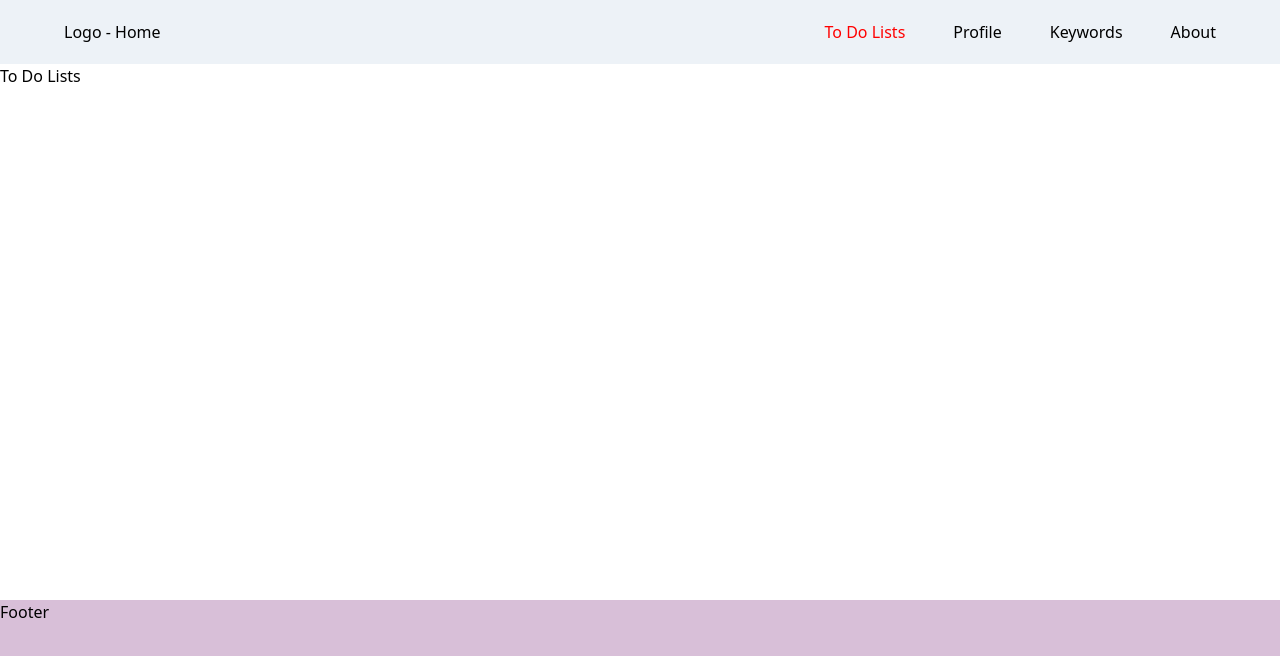
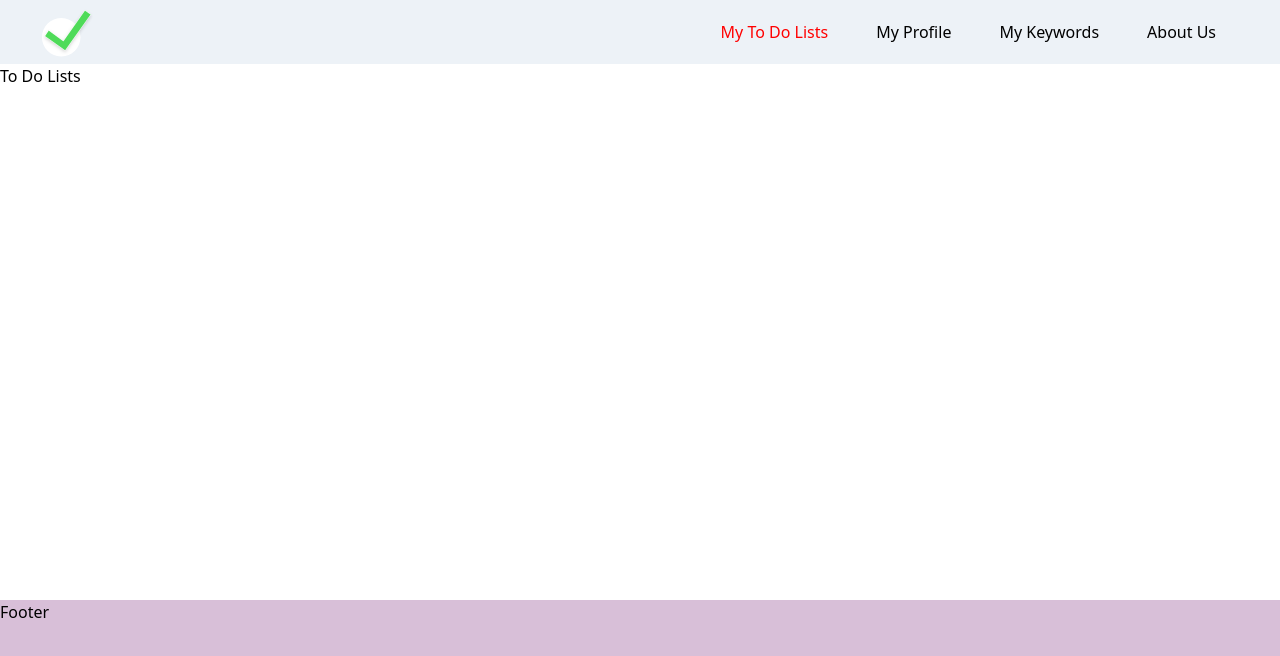
Before and after one commit to robert-laws/practice-aug-2020-tailwind-css, a React (Create React App) app: page /todos in a window 1280 px wide. Shown: the top 656 px of the page. Built offline with nearby package versions, Linux system fonts and the light colour scheme.

Commit message:
change header to components

```diff
--- /dev/null
+++ b/src/components/Image.js
@@ -0,0 +1,7 @@
+import React from 'react';
+
+const Image = ({ srcFile, imgStyles = {}, altText }) => {
+  return <img src={srcFile} style={imgStyles} alt={altText} />;
+};
+
+export default Image;
--- /dev/null
+++ b/src/components/NavigationLink.js
@@ -0,0 +1,12 @@
+import React from 'react';
+import { NavLink } from 'react-router-dom';
+
+const NavigationLink = ({ styles, location, exact = false, children }) => {
+  return (
+    <NavLink className={styles} to={location} exact={exact}>
+      {children}
+    </NavLink>
+  );
+};
+
+export default NavigationLink;
--- a/src/sections/Header.js
+++ b/src/sections/Header.js
@@ -1,28 +1,20 @@
 import React from 'react';
-import { NavLink } from 'react-router-dom';
+import Logo from './Logo';
+import Navigation from './Navigation';
+import Image from '../components/Image';
+import logoImg from '../images/logo.png';
 
 const Header = () => {
   return (
     <header className='flex flex-row items-center px-10 bg-gray-200 h-16'>
-      <div className='logo flex-initial'>
-        <NavLink className='mx-6 hover:text-red-400' exact to='/'>
-          Logo - Home
-        </NavLink>
-      </div>
-      <nav className='flex-auto flex justify-end'>
-        <NavLink className='mx-6 hover:text-red-400' to='todos'>
-          To Do Lists
-        </NavLink>
-        <NavLink className='mx-6 hover:text-red-400' to='profile'>
-          Profile
-        </NavLink>
-        <NavLink className='mx-6 hover:text-red-400' to='keywords'>
-          Keywords
-        </NavLink>
-        <NavLink className='mx-6 hover:text-red-400' to='about'>
-          About
-        </NavLink>
-      </nav>
+      <Logo logoStyles='logo flex-initial'>
+        <Image
+          srcFile={logoImg}
+          imgStyles={{ height: '50px' }}
+          alt='To Do App Logo'
+        />
+      </Logo>
+      <Navigation navStyles='flex-auto flex justify-end' />
     </header>
   );
 };
--- /dev/null
+++ b/src/sections/Logo.js
@@ -0,0 +1,18 @@
+import React from 'react';
+import NavigationLink from '../components/NavigationLink';
+
+const Logo = ({ logoStyles, children }) => {
+  return (
+    <div className={logoStyles}>
+      <NavigationLink
+        styles='mx-6 hover:text-red-400'
+        exact='true'
+        location='/'
+      >
+        {children}
+      </NavigationLink>
+    </div>
+  );
+};
+
+export default Logo;
--- /dev/null
+++ b/src/sections/Navigation.js
@@ -0,0 +1,23 @@
+import React from 'react';
+import NavigationLink from '../components/NavigationLink';
+
+const Navigation = ({ navStyles }) => {
+  return (
+    <nav className={navStyles}>
+      <NavigationLink styles='mx-6 hover:text-red-400' location='todos'>
+        My To Do Lists
+      </NavigationLink>
+      <NavigationLink styles='mx-6 hover:text-red-400' location='profile'>
+        My Profile
+      </NavigationLink>
+      <NavigationLink styles='mx-6 hover:text-red-400' location='keywords'>
+        My Keywords
+      </NavigationLink>
+      <NavigationLink styles='mx-6 hover:text-red-400' location='about'>
+        About Us
+      </NavigationLink>
+    </nav>
+  );
+};
+
+export default Navigation;
```
Also changed, not shown: src/images/logo.png (added), src/images/logo@2x.png (added).
